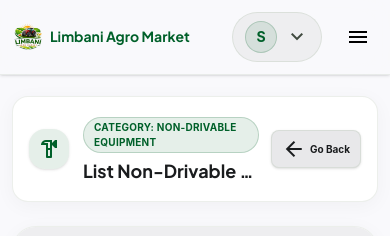
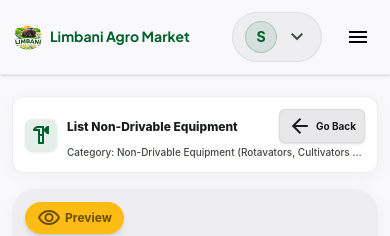
Before and after one commit to Limbani99/Limbani-Agro-Market, a React (Vite) app in the folder LimbaniArgoMarket/: page /add-nondrivable in a window 390 px wide. Shown: the top 236 px of the page. Built offline with nearby package versions, Linux system fonts and the light colour scheme; no server answers; sample sign-in values are in the browser's storage.

Commit message:
Fix header bar title layout and truncation across AddNonDrivable, AddDrivable, and EditProduct pages for mobile screens

```diff
--- a/LimbaniArgoMarket/src/page/AddDrivable.jsx
+++ b/LimbaniArgoMarket/src/page/AddDrivable.jsx
@@ -154,28 +154,29 @@ const AddDrivable = () => {
             <div className="max-w-6xl mx-auto">
 
                 {/* Header Action Bar */}
-                <div className="flex items-center justify-between gap-3 mb-6 p-4 sm:p-6 bg-surface-container-lowest rounded-2xl sm:rounded-3xl border border-outline-variant/30 card-shadow">
-                    <div className="flex items-center gap-3.5 min-w-0">
-                        <div className="w-10 h-10 sm:w-12 sm:h-12 rounded-2xl bg-primary/10 text-primary flex items-center justify-center font-bold shrink-0 shadow-sm">
-                            <span className="material-symbols-outlined text-xl sm:text-2xl">agriculture</span>
+                <div className="mb-4 sm:mb-6 p-3 sm:p-5 bg-surface-container-lowest rounded-xl sm:rounded-3xl border border-outline-variant/30 card-shadow">
+                    <div className="flex items-center gap-2.5 sm:gap-3.5 min-w-0">
+                        <div className="w-8 h-8 sm:w-11 sm:h-11 rounded-lg sm:rounded-2xl bg-primary/10 text-primary flex items-center justify-center font-bold shrink-0 shadow-sm">
+                            <span className="material-symbols-outlined text-lg sm:text-2xl">agriculture</span>
                         </div>
-                        <div className="min-w-0">
-                            <div className="inline-flex items-center gap-1 px-2.5 py-0.5 rounded-full bg-primary/10 border border-primary/20 text-primary font-bold text-[10px] sm:text-xs tracking-wide uppercase mb-1">
-                                <span>Category: Drivable Vehicle</span>
+                        <div className="min-w-0 flex-1">
+                            <div className="flex items-center justify-between gap-2">
+                                <h1 className="font-display-md text-xs sm:text-lg md:text-xl font-extrabold text-on-surface leading-tight">
+                                    List Drivable Vehicle
+                                </h1>
+                                <Link
+                                    to="/add-product"
+                                    className="px-2 py-1 sm:px-3 sm:py-1.5 bg-surface-container-high hover:bg-surface-container-highest border border-outline-variant/40 rounded-md sm:rounded-xl text-[10px] sm:text-xs font-bold text-on-surface transition-all shrink-0 flex items-center gap-1 active:scale-95 shadow-sm whitespace-nowrap"
+                                >
+                                    <span className="material-symbols-outlined text-[10px] sm:text-[12px]">arrow_back</span>
+                                    <span>Go Back</span>
+                                </Link>
                             </div>
-                            <h1 className="font-display-lg text-lg sm:text-2xl font-extrabold text-on-surface truncate">
-                                List Drivable Vehicle (Tractor / Harvester)
-                            </h1>
+                            <p className="text-[10px] sm:text-xs text-on-surface-variant truncate mt-0.5 font-medium">
+                                Category: Drivable Vehicle (Tractors, Combine Harvesters & Mini Tractors)
+                            </p>
                         </div>
                     </div>
-
-                    <Link
-                        to="/add-product"
-                        className="px-2.5 py-1.5 sm:px-3 sm:py-1.5 bg-surface-container-high hover:bg-surface-container-highest border border-outline-variant/40 rounded-lg sm:rounded-xl text-[10px] sm:text-xs font-bold text-on-surface transition-all shrink-0 flex items-center gap-1 active:scale-95 shadow-sm whitespace-nowrap"
-                    >
-                        <span className="material-symbols-outlined text-[10px] sm:text-[12px]">arrow_back</span>
-                        <span>Go Back</span>
-                    </Link>
                 </div>
 
                 {/* Success Banner */}
--- a/LimbaniArgoMarket/src/page/AddNonDrivable.jsx
+++ b/LimbaniArgoMarket/src/page/AddNonDrivable.jsx
@@ -154,28 +154,29 @@ const AddNonDrivable = () => {
             <div className="max-w-6xl mx-auto">
 
                 {/* Header Action Bar */}
-                <div className="flex items-center justify-between gap-3 mb-6 p-4 sm:p-6 bg-surface-container-lowest rounded-2xl sm:rounded-3xl border border-outline-variant/30 card-shadow">
-                    <div className="flex items-center gap-3.5 min-w-0">
-                        <div className="w-10 h-10 sm:w-12 sm:h-12 rounded-2xl bg-primary/10 text-primary flex items-center justify-center font-bold shrink-0 shadow-sm">
-                            <span className="material-symbols-outlined text-xl sm:text-2xl">hardware</span>
+                <div className="mb-4 sm:mb-6 p-3 sm:p-5 bg-surface-container-lowest rounded-xl sm:rounded-3xl border border-outline-variant/30 card-shadow">
+                    <div className="flex items-center gap-2.5 sm:gap-3.5 min-w-0">
+                        <div className="w-8 h-8 sm:w-11 sm:h-11 rounded-lg sm:rounded-2xl bg-primary/10 text-primary flex items-center justify-center font-bold shrink-0 shadow-sm">
+                            <span className="material-symbols-outlined text-lg sm:text-2xl">hardware</span>
                         </div>
-                        <div className="min-w-0">
-                            <div className="inline-flex items-center gap-1 px-2.5 py-0.5 rounded-full bg-primary/10 border border-primary/20 text-primary font-bold text-[10px] sm:text-xs tracking-wide uppercase mb-1">
-                                <span>Category: Non-Drivable Equipment</span>
+                        <div className="min-w-0 flex-1">
+                            <div className="flex items-center justify-between gap-2">
+                                <h1 className="font-display-md text-xs sm:text-lg md:text-xl font-extrabold text-on-surface leading-tight">
+                                    List Non-Drivable Equipment
+                                </h1>
+                                <Link
+                                    to="/add-product"
+                                    className="px-2 py-1 sm:px-3 sm:py-1.5 bg-surface-container-high hover:bg-surface-container-highest border border-outline-variant/40 rounded-md sm:rounded-xl text-[10px] sm:text-xs font-bold text-on-surface transition-all shrink-0 flex items-center gap-1 active:scale-95 shadow-sm whitespace-nowrap"
+                                >
+                                    <span className="material-symbols-outlined text-[10px] sm:text-[12px]">arrow_back</span>
+                                    <span>Go Back</span>
+                                </Link>
                             </div>
-                            <h1 className="font-display-lg text-lg sm:text-2xl font-extrabold text-on-surface truncate">
-                                List Non-Drivable Equipment / Implement
-                            </h1>
+                            <p className="text-[10px] sm:text-xs text-on-surface-variant truncate mt-0.5 font-medium">
+                                Category: Non-Drivable Equipment (Rotavators, Cultivators & Implements)
+                            </p>
                         </div>
                     </div>
-
-                    <Link
-                        to="/add-product"
-                        className="px-2.5 py-1.5 sm:px-3 sm:py-1.5 bg-surface-container-high hover:bg-surface-container-highest border border-outline-variant/40 rounded-lg sm:rounded-xl text-[10px] sm:text-xs font-bold text-on-surface transition-all shrink-0 flex items-center gap-1 active:scale-95 shadow-sm whitespace-nowrap"
-                    >
-                        <span className="material-symbols-outlined text-[10px] sm:text-[12px]">arrow_back</span>
-                        <span>Go Back</span>
-                    </Link>
                 </div>
 
                 {/* Success Banner */}
--- a/LimbaniArgoMarket/src/page/EditProduct.jsx
+++ b/LimbaniArgoMarket/src/page/EditProduct.jsx
@@ -175,28 +175,29 @@ const EditProduct = () => {
             <div className="max-w-6xl mx-auto">
 
                 {/* Header Action Bar */}
-                <div className="flex items-center justify-between gap-3 mb-6 p-4 sm:p-6 bg-surface-container-lowest rounded-2xl sm:rounded-3xl border border-outline-variant/30 card-shadow">
-                    <div className="flex items-center gap-3.5 min-w-0">
-                        <div className="w-10 h-10 sm:w-12 sm:h-12 rounded-2xl bg-primary/10 text-primary flex items-center justify-center font-bold shrink-0 shadow-sm">
-                            <span className="material-symbols-outlined text-xl sm:text-2xl">edit</span>
+                <div className="mb-4 sm:mb-6 p-3 sm:p-5 bg-surface-container-lowest rounded-xl sm:rounded-3xl border border-outline-variant/30 card-shadow">
+                    <div className="flex items-center gap-2.5 sm:gap-3.5 min-w-0">
+                        <div className="w-8 h-8 sm:w-11 sm:h-11 rounded-lg sm:rounded-2xl bg-primary/10 text-primary flex items-center justify-center font-bold shrink-0 shadow-sm">
+                            <span className="material-symbols-outlined text-lg sm:text-2xl">edit</span>
                         </div>
-                        <div className="min-w-0">
-                            <div className="inline-flex items-center gap-1 px-2.5 py-0.5 rounded-full bg-primary/10 border border-primary/20 text-primary font-bold text-[10px] sm:text-xs tracking-wide uppercase mb-1">
-                                <span>Edit Listing</span>
+                        <div className="min-w-0 flex-1">
+                            <div className="flex items-center justify-between gap-2">
+                                <h1 className="font-display-md text-xs sm:text-lg md:text-xl font-extrabold text-on-surface leading-tight">
+                                    Update Equipment Details
+                                </h1>
+                                <Link
+                                    to="/profile"
+                                    className="px-2 py-1 sm:px-3 sm:py-1.5 bg-surface-container-high hover:bg-surface-container-highest border border-outline-variant/40 rounded-md sm:rounded-xl text-[10px] sm:text-xs font-bold text-on-surface transition-all shrink-0 flex items-center gap-1 active:scale-95 shadow-sm whitespace-nowrap"
+                                >
+                                    <span className="material-symbols-outlined text-[10px] sm:text-[12px]">arrow_back</span>
+                                    <span>Go Back</span>
+                                </Link>
                             </div>
-                            <h1 className="font-display-lg text-lg sm:text-2xl font-extrabold text-on-surface truncate">
-                                Update Equipment Details
-                            </h1>
+                            <p className="text-[10px] sm:text-xs text-on-surface-variant truncate mt-0.5 font-medium">
+                                Edit listing specifications, price, location, and photos
+                            </p>
                         </div>
                     </div>
-
-                    <Link
-                        to="/profile"
-                        className="px-2.5 py-1.5 sm:px-3 sm:py-1.5 bg-surface-container-high hover:bg-surface-container-highest border border-outline-variant/40 rounded-lg sm:rounded-xl text-[10px] sm:text-xs font-bold text-on-surface transition-all shrink-0 flex items-center gap-1 active:scale-95 shadow-sm whitespace-nowrap"
-                    >
-                        <span className="material-symbols-outlined text-[10px] sm:text-[12px]">arrow_back</span>
-                        <span>Go Back</span>
-                    </Link>
                 </div>
 
                 {successMsg && (
```
